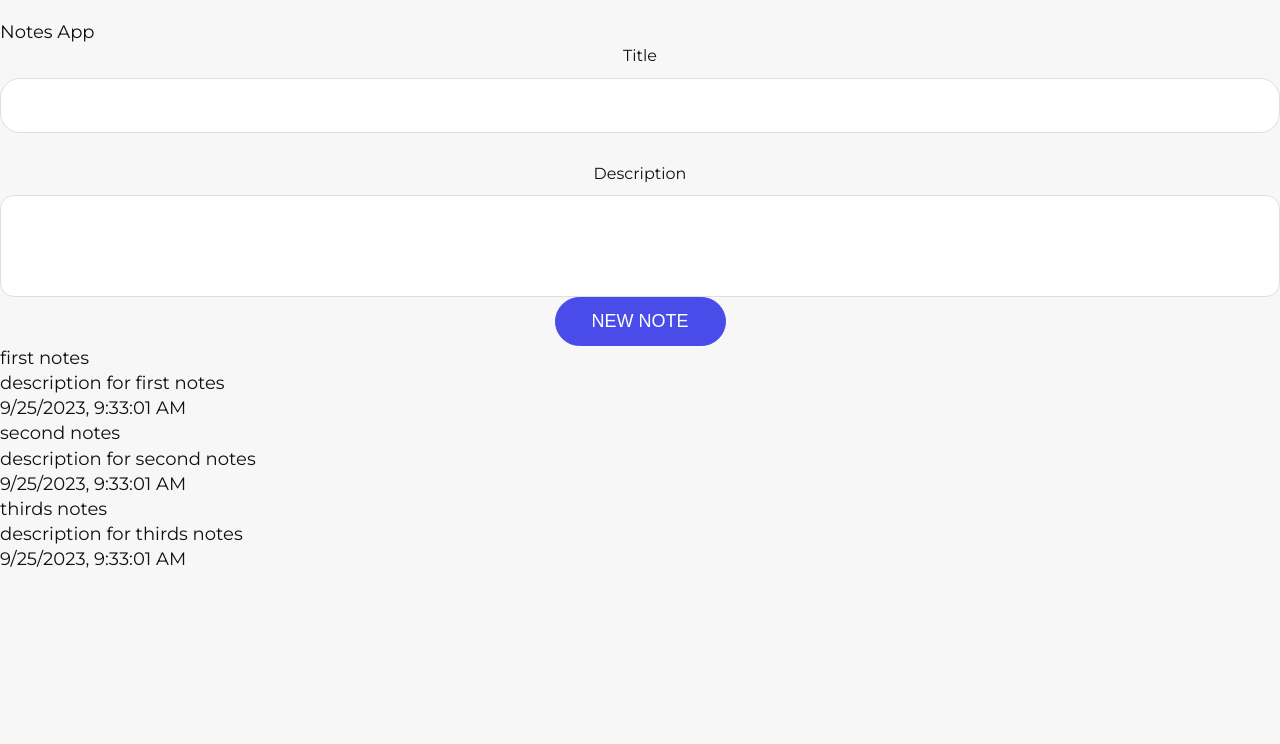
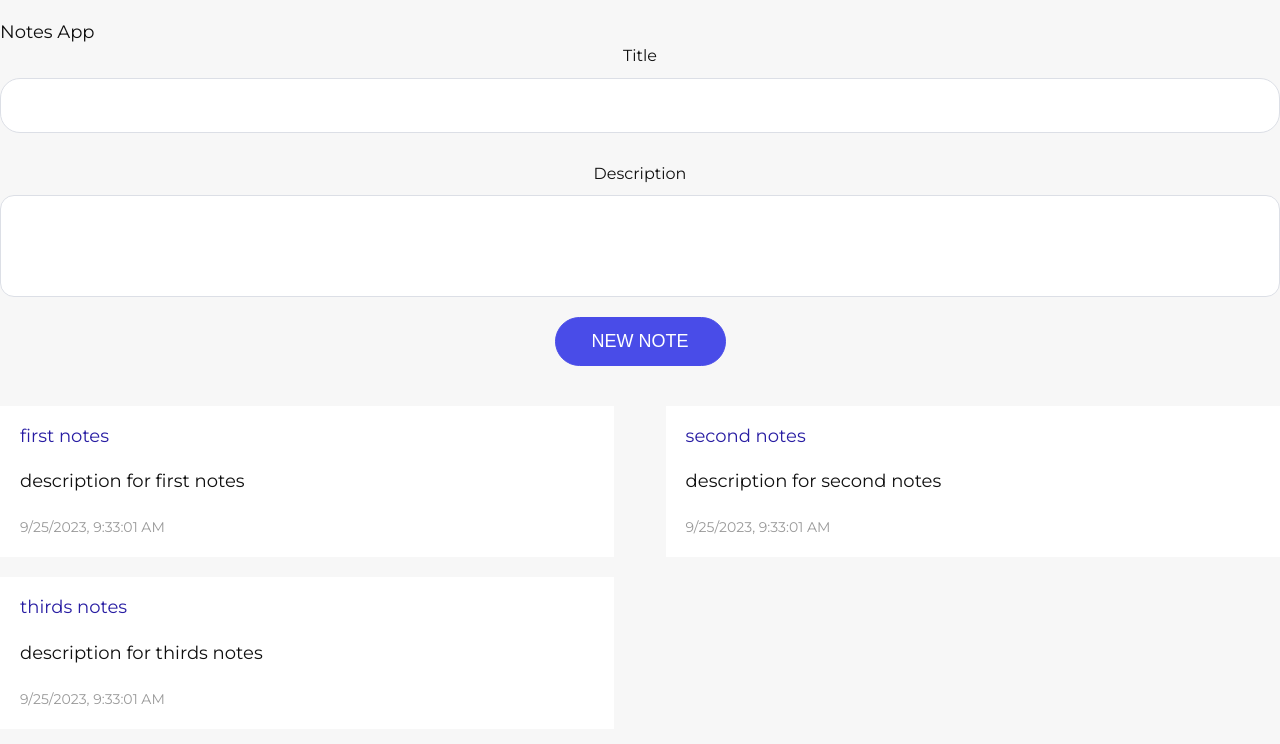
Before and after one commit to eishinkina/notes-app-vue, a Vue app: page / in a window 1280 px wide. Shown: the top 744 px of the page. Built offline with nearby package versions, Linux system fonts and the light colour scheme.

Commit message:
add components Notes, added styles

```diff
--- a/src/App.vue
+++ b/src/App.vue
@@ -6,19 +6,9 @@
           <h1>{{ title }}</h1>
           <Message v-if="message" :message="message" />
           <!-- new notes -->
-          <NewNote :note="note" @addNote="addNote"/>
+          <NewNote :note="note" @addNote="addNote" />
           <!-- note list  -->
-          <div class="notes">
-            <div class="note" v-for="(note, i) in notes" :key="i">
-              <div class="note-header">
-                <h3>{{ note.title }}</h3>
-              </div>
-              <div class="note-body">
-                <p>{{ note.descr }}</p>
-              </div>
-              <span>{{ note.data }}</span>
-            </div>
-          </div>
+          <Notes :notes="notes"/>
         </div>
       </section>
     </div>
@@ -28,10 +18,12 @@
 <script>
 import Message from './components/Message.vue';
 import NewNote from './components/NewNote.vue';
+import Notes from './components/Notes.vue';
 export default {
   components: {
     Message,
     NewNote,
+    Notes
   },
   data() {
     return {
--- a/src/components/NewNote.vue
+++ b/src/components/NewNote.vue
@@ -26,6 +26,9 @@
 </script>
 
 <style lang="scss" scoped>
+textarea {
+    margin-bottom: 20px;
+}
 .new-note {
     text-align: center;
 }
--- /dev/null
+++ b/src/components/Notes.vue
@@ -0,0 +1,59 @@
+<template>
+    <div class="notes">
+        <div class="note" v-for="(note, i) in notes" :key="i">
+            <div class="note-header">
+                <p>{{ note.title }}</p>
+            </div>
+            <div class="note-body">
+                <p>{{ note.descr }}</p>
+            </div>
+            <span>{{ note.data }}</span>
+        </div>
+    </div>
+</template>
+
+<script>
+export default {
+    props: {
+        notes: {
+            type: Array,
+            require: true
+        }
+    }
+
+}
+</script>
+
+<style lang="scss" scoped>
+.notes {
+    display: flex;
+    align-items: center;
+    justify-content: space-between;
+    flex-wrap: wrap;
+    padding: 40px 0;
+}
+
+.note {
+    width: 48%;
+    padding: 18px 20px;
+    margin-bottom: 20px;
+    background-color: #fff;
+}
+.note-header {
+   p {
+        color: #281da3
+    }
+}
+
+.note-body {
+    p {
+        margin: 20px 0;
+    }
+}
+
+span {
+    font-size: 14px;
+    color: #999999;
+}
+
+</style>
```
